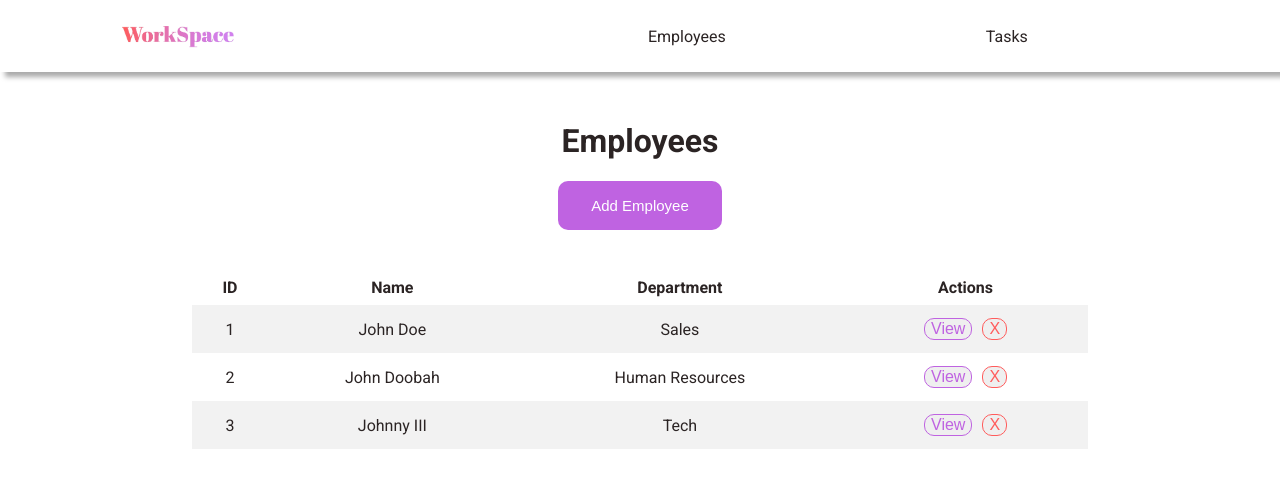
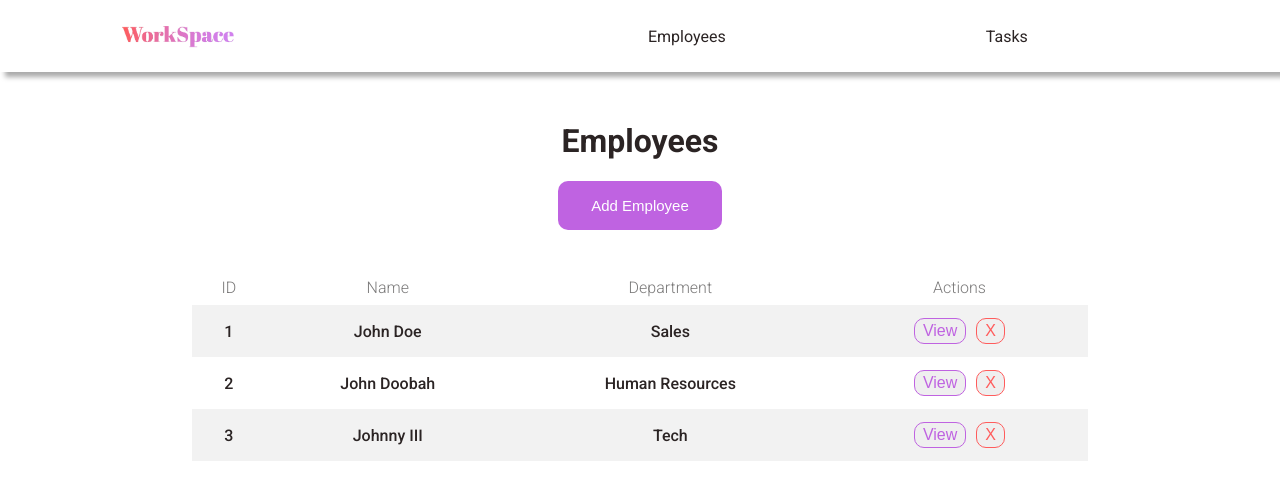
Before and after one commit to DimitriGol/Web-Dev-Final-Project, a React (Create React App) app in the folder workspace-frontend/: page /employees in a window 1280 px wide. Shown: the top 500 px of the page. Built offline with nearby package versions, Linux system fonts and the light colour scheme.

Commit message:
Update styling for tables and table buttons

```diff
--- a/workspace-frontend/src/App.css
+++ b/workspace-frontend/src/App.css
@@ -80,13 +80,16 @@ table{
 
 td{
   padding: 8px 10px 8px 10px;
+  color: #2B2424;
+  font-weight: 500;
 }
 
 thead{
-  background-color: #ffffff;
+  color: #7b7a7a;
 }
 
 th{
+  font-weight: 300;
   padding: 8px 10px 8px 10px;
 }
 
@@ -104,7 +107,8 @@ tr:nth-child(odd) {background-color: #f2f2f2;}
 .view-employee-btn,
 .delete-employee-btn
 {
-  /* padding: 3px 8px 3px 8px; */
+  padding: 3px 8px 3px 8px;
+  font-weight: 500;
   margin: 5px;
   border-style: solid;
   border-radius: 10px;
@@ -125,14 +129,14 @@ tr:nth-child(odd) {background-color: #f2f2f2;}
 
 .view-employee-btn:hover{
   cursor: pointer;
-  border-color: #ededed;
+  border: none;
   color: #ededed;
   background-color: #bf63e1;
 }
 
 .delete-employee-btn:hover{
   cursor: pointer;
-  border-color: #ededed;
+  border: none;
   color: #ededed;
   background-color: #FF5C5C;
 }
```
